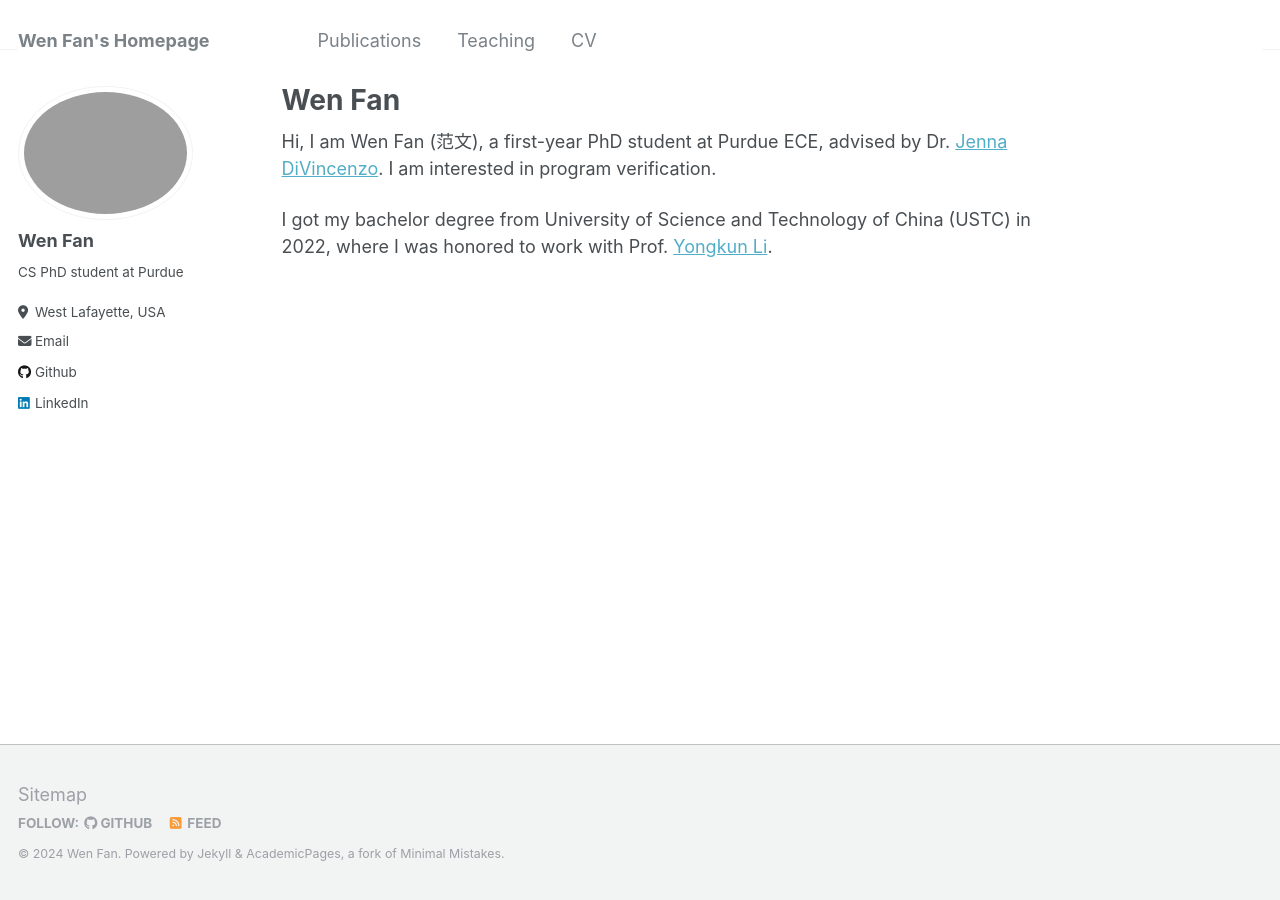
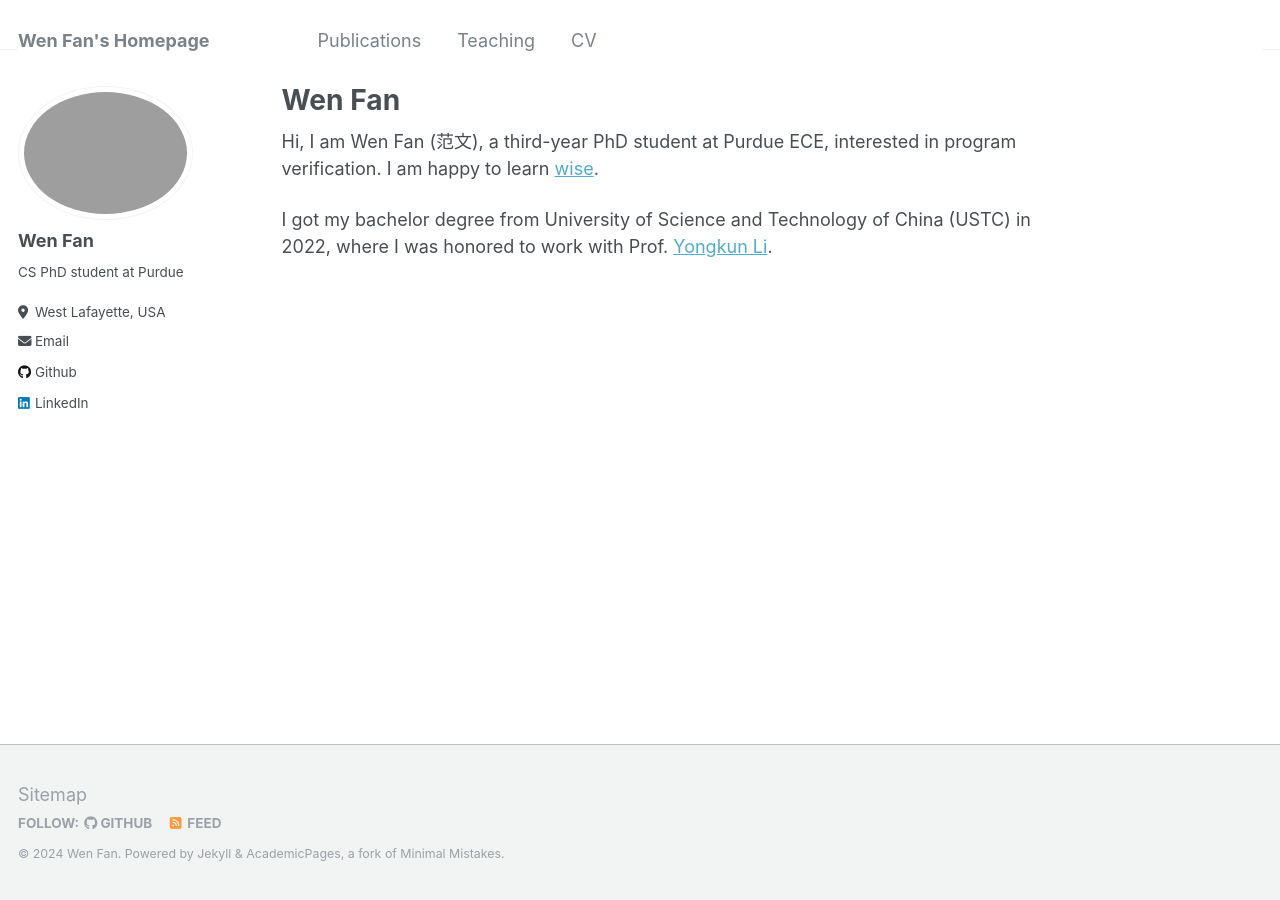
Before and after one commit to fanweneddie/fanweneddie.github.io, a Jekyll site: the page built from _pages/about.md, in a window 1280 px wide. Built offline with Jekyll 4.4.1, drawn with Linux system fonts in a browser that asks for light colours.

Commit message:
update my year (to make it consistent)

```diff
--- a/_pages/about.md
+++ b/_pages/about.md
@@ -7,6 +7,6 @@ redirect_from:
   - /about.html
 ---
 
-Hi, I am Wen Fan (范文), a first-year PhD student at Purdue ECE, advised by Dr. [Jenna DiVincenzo](https://jennalwise.github.io/). I am interested in program verification.
+Hi, I am Wen Fan (范文), a third-year PhD student at Purdue ECE, interested in program verification. I am happy to learn [wise](https://jennalwise.github.io/).
 
 I got my bachelor degree from University of Science and Technology of China (USTC) in 2022, where I was honored to work with Prof. [Yongkun Li](http://staff.ustc.edu.cn/~ykli/).
```
